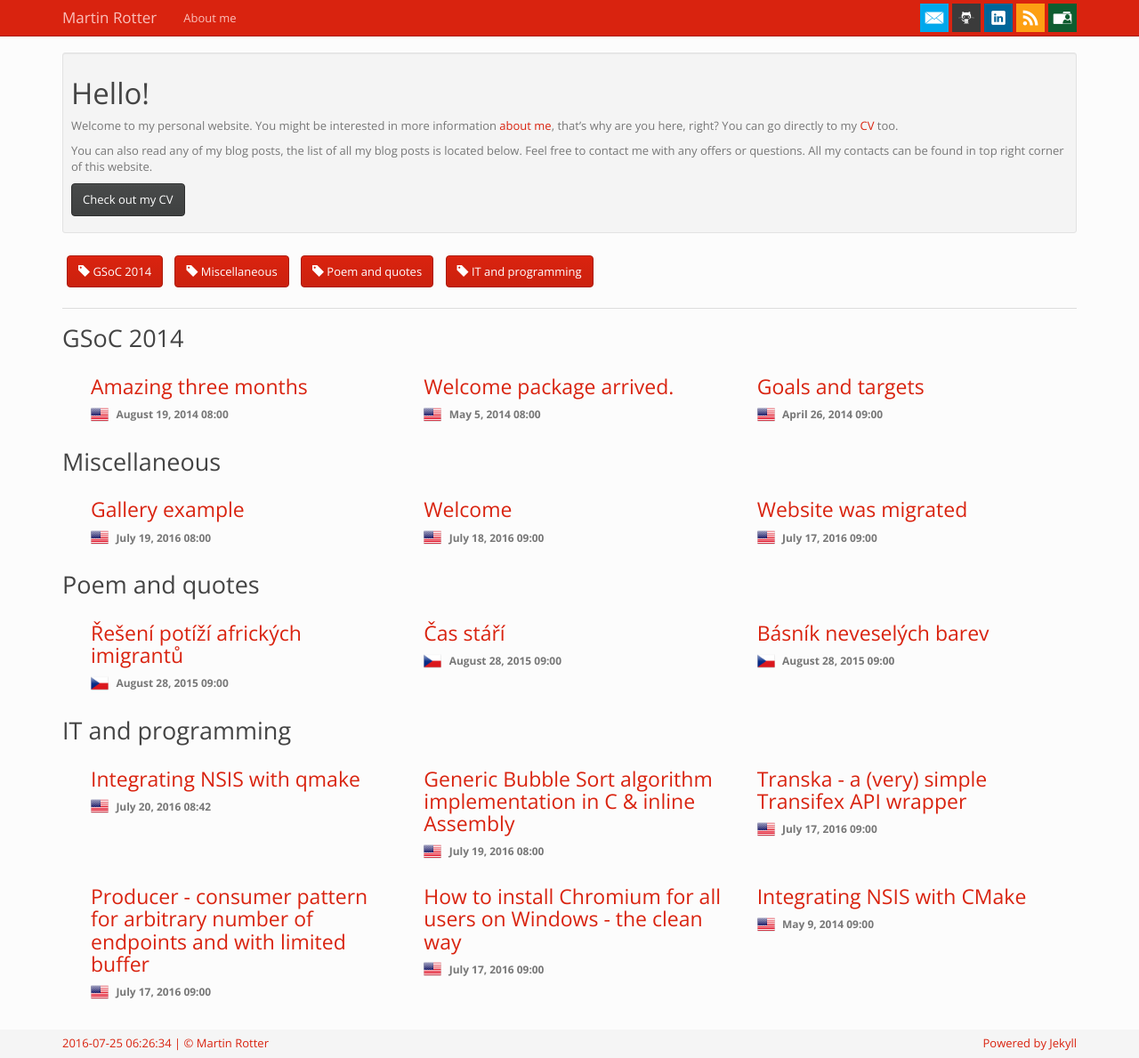
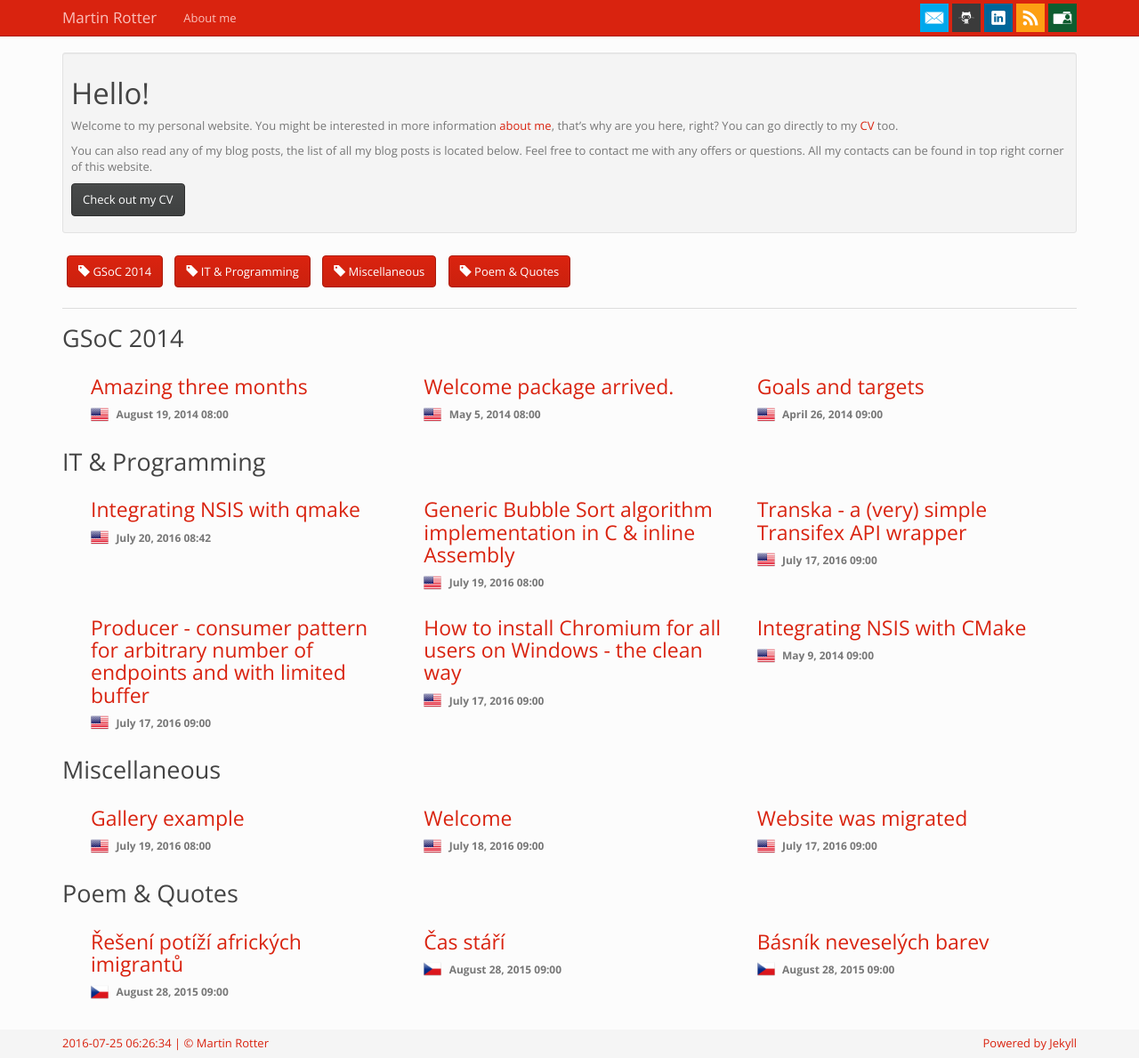
Before and after one commit to martinrotter/martinrotter.github.io, a Jekyll site: the page built from index.md, in a window 1280 px wide. Shown: the whole page at 89% size. Built offline with Jekyll 4.4.1, drawn with Linux system fonts in a browser that asks for light colours.

Commit message:
Swapped cats.

```diff
--- a/_data/categories.yml
+++ b/_data/categories.yml
@@ -1,8 +1,8 @@
 - name: GSoC 2014
   slug: gsoc-2014
+- name: IT & Programming
+  slug: it-programming
 - name: Miscellaneous
   slug: misc
-- name: Poem and quotes
+- name: Poem & Quotes
   slug: poem-quotes
-- name: IT and programming
-  slug: it-programming
```
